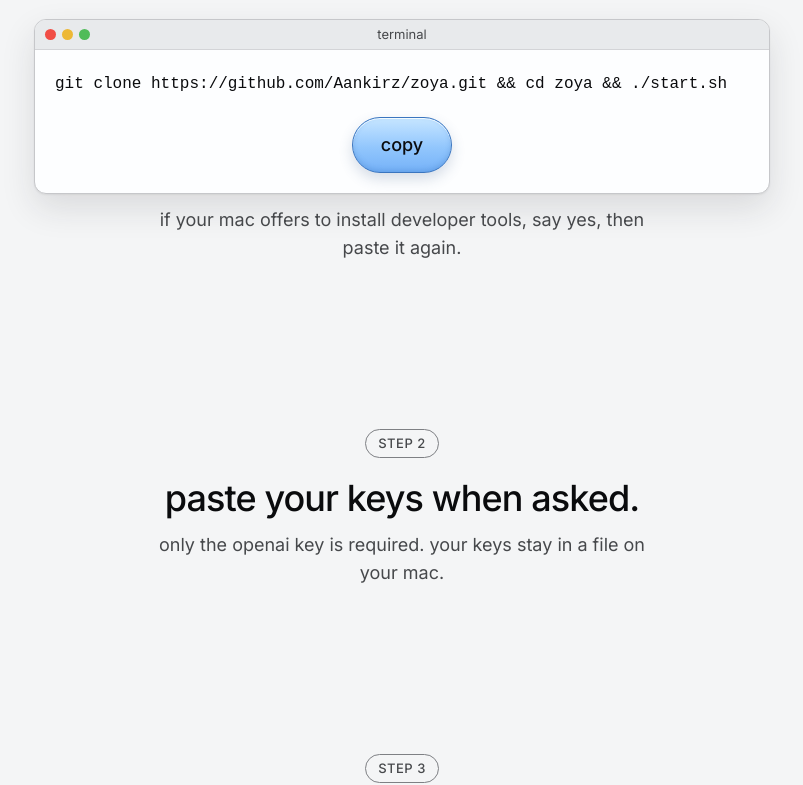
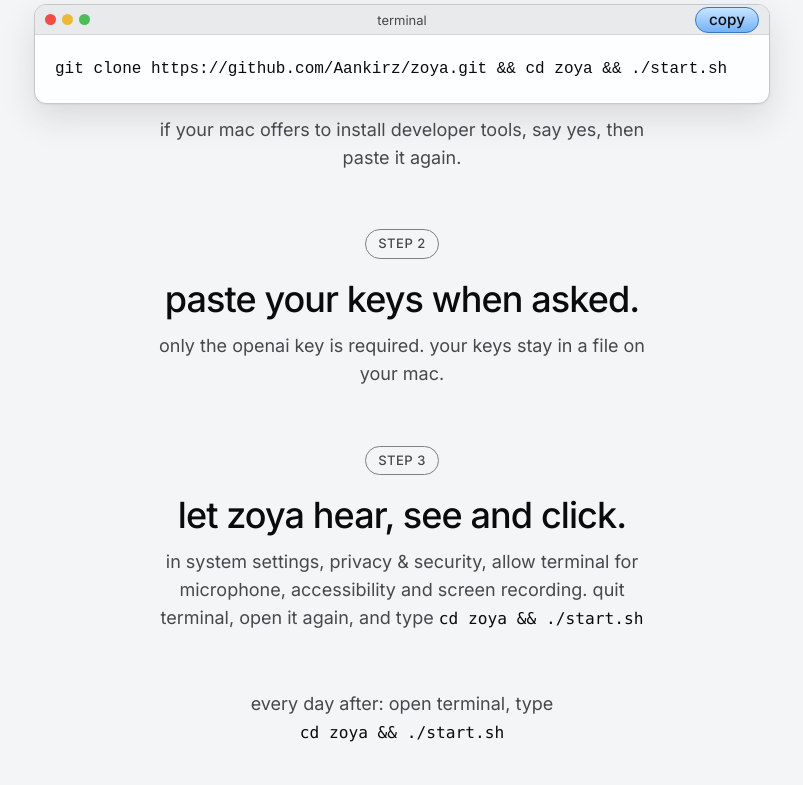
Before and after one commit to Aankirz/zoya, a Next.js app in the folder site/: page / in a window 1280 px wide. Shown: the part 6437-7222 px from the top of the page, without its empty margins (238-1041 px from the left). Built offline with nearby package versions, Linux system fonts and the light colour scheme; no server answers; the database is empty.

Commit message:
fix(site): tighten get zoya steps, small copy pill, no mid-word command breaks

```diff
--- a/site/app/components/InstallCommand.tsx
+++ b/site/app/components/InstallCommand.tsx
@@ -10,6 +10,9 @@
 export function InstallCommand() {
   const codeRef = useRef<HTMLElement>(null);
   const [status, setStatus] = useState("");
+  const splitAt = GET_ZOYA.command.indexOf(GET_ZOYA.commandBreakAfter) + GET_ZOYA.commandBreakAfter.length;
+  const head = GET_ZOYA.command.slice(0, splitAt);
+  const tail = GET_ZOYA.command.slice(splitAt);
 
   function selectCommand() {
     const code = codeRef.current;
@@ -34,21 +37,27 @@
 
   return (
     <div className="mac-window install-window">
-      <div className="mac-titlebar" aria-hidden="true">
-        <MacLights />
-        <span className="mac-title">{GET_ZOYA.windowTitle}</span>
-      </div>
-      <pre className="install-pre">
-        <code ref={codeRef}>{GET_ZOYA.command}</code>
-      </pre>
-      <div className="install-actions">
-        <button type="button" className="pill-glossy" aria-label={GET_ZOYA.copyLabel} onClick={copy}>
+      <div className="mac-titlebar">
+        <span aria-hidden="true">
+          <MacLights />
+        </span>
+        <span className="mac-title" aria-hidden="true">
+          {GET_ZOYA.windowTitle}
+        </span>
+        <button type="button" className="say-pill copy-pill" aria-label={GET_ZOYA.copyLabel} onClick={copy}>
           {status || GET_ZOYA.copy}
         </button>
         <span className="sr-only" aria-live="polite">
           {status}
         </span>
       </div>
+      <pre className="install-pre">
+        <code ref={codeRef}>
+          {head}
+          <wbr />
+          {tail}
+        </code>
+      </pre>
     </div>
   );
 }
--- a/site/app/copy.ts
+++ b/site/app/copy.ts
@@ -115,6 +115,8 @@
   password: { title: "sign in", waiting: "zoya is waiting" },
 };
 
+const DAILY_COMMAND = "cd zoya && ./start.sh";
+
 // The real install flow is ../start.sh. Every command here must work on a fresh Apple Silicon Mac.
 export const GET_ZOYA = {
   label: "get zoya",
@@ -122,6 +124,8 @@
   needs: "you need a mac with apple silicon, google chrome, and an openai api key.",
   windowTitle: "terminal",
   command: "git clone https://github.com/Aankirz/zoya.git && cd zoya && ./start.sh",
+  // Where the URL may wrap on a narrow screen (rendered as <wbr>), so it never splits mid-word.
+  commandBreakAfter: "https://github.com/",
   copyLabel: "copy install command",
   copy: "copy",
   copied: "copied",
@@ -131,20 +135,24 @@
       title: "open terminal and paste this.",
       line: "if your mac offers to install developer tools, say yes, then paste it again.",
       showCommand: true,
+      command: "",
     },
     {
       title: "paste your keys when asked.",
       line: "only the openai key is required. your keys stay in a file on your mac.",
       showCommand: false,
+      command: "",
     },
     {
       title: "let zoya hear, see and click.",
       // A reopened terminal starts in the home folder, so the rerun needs `cd zoya` too.
-      line: "in system settings, privacy & security, allow terminal for microphone, accessibility and screen recording. quit terminal, open it again, and type cd zoya && ./start.sh",
+      line: "in system settings, privacy & security, allow terminal for microphone, accessibility and screen recording. quit terminal, open it again, and type",
+      command: DAILY_COMMAND,
       showCommand: false,
     },
   ],
-  after: "every day after: open terminal, type cd zoya && ./start.sh",
+  after: "every day after: open terminal, type",
+  afterCommand: DAILY_COMMAND,
 };
 
 // Each phrase checked against zoya/router.py, the skill triggers and zoya/shutdown.py.
--- a/site/app/globals.css
+++ b/site/app/globals.css
@@ -1417,6 +1417,15 @@
   line-height: 1.5;
 }
 
+.install-steps {
+  margin-top: clamp(1.5rem, 1rem + 2vw, 2.5rem);
+}
+
+/* Text-only steps: tighter than the window-carrying feature rows, so they read as one sequence. */
+.install-step {
+  padding-block: clamp(1.25rem, 1rem + 1vw, 2rem);
+}
+
 .install-step .ability-title {
   margin-top: 0;
 }
@@ -1425,24 +1434,42 @@
   max-width: 44ch;
 }
 
+.install-after {
+  max-width: 44ch;
+  margin: clamp(1.25rem, 1rem + 1vw, 2rem) auto 0;
+}
+
+.inline-command,
+.install-pre {
+  font-family: ui-monospace, "SF Mono", Menlo, monospace;
+}
+
+.inline-command {
+  font-size: 0.9em;
+  color: var(--text);
+  white-space: nowrap;
+}
+
 .install-window {
   width: min(100%, 46rem);
+}
+
+.copy-pill {
+  position: relative;
+  z-index: 1;
+  margin-left: auto;
+  padding-block: 0.15em;
+  font-family: inherit;
+  cursor: pointer;
 }
 
 .install-pre {
   margin: 0;
   padding: 1.25rem;
-  font-family: ui-monospace, "SF Mono", Menlo, monospace;
+  overflow-x: auto;
   font-size: var(--text-small);
   line-height: 1.6;
   white-space: pre-wrap;
-  overflow-wrap: anywhere;
-}
-
-.install-actions {
-  display: flex;
-  justify-content: center;
-  padding: 0 1.25rem 1.25rem;
 }
 
 .install .wave {
--- a/site/app/page.tsx
+++ b/site/app/page.tsx
@@ -86,7 +86,7 @@
           </p>
           <h2 className="section-title">{GET_ZOYA.title}</h2>
           <p className="install-needs">{GET_ZOYA.needs}</p>
-          <ol className="ability-list">
+          <ol className="ability-list install-steps">
             {GET_ZOYA.steps.map((step, index) => (
               <li className="ability install-step" key={step.title}>
                 <span className="capsule" aria-hidden="true">
@@ -94,11 +94,21 @@
                 </span>
                 <h3 className="ability-title">{step.title}</h3>
                 {step.showCommand ? <InstallCommand /> : null}
-                <p className="ability-line">{step.line}</p>
+                <p className="ability-line">
+                  {step.line}
+                  {step.command ? (
+                    <>
+                      {" "}
+                      <code className="inline-command">{step.command}</code>
+                    </>
+                  ) : null}
+                </p>
               </li>
             ))}
           </ol>
-          <p className="why-closer">{GET_ZOYA.after}</p>
+          <p className="ability-line install-after">
+            {GET_ZOYA.after} <code className="inline-command">{GET_ZOYA.afterCommand}</code>
+          </p>
         </section>
 
         <section className="abilities install" id="talk">
```
